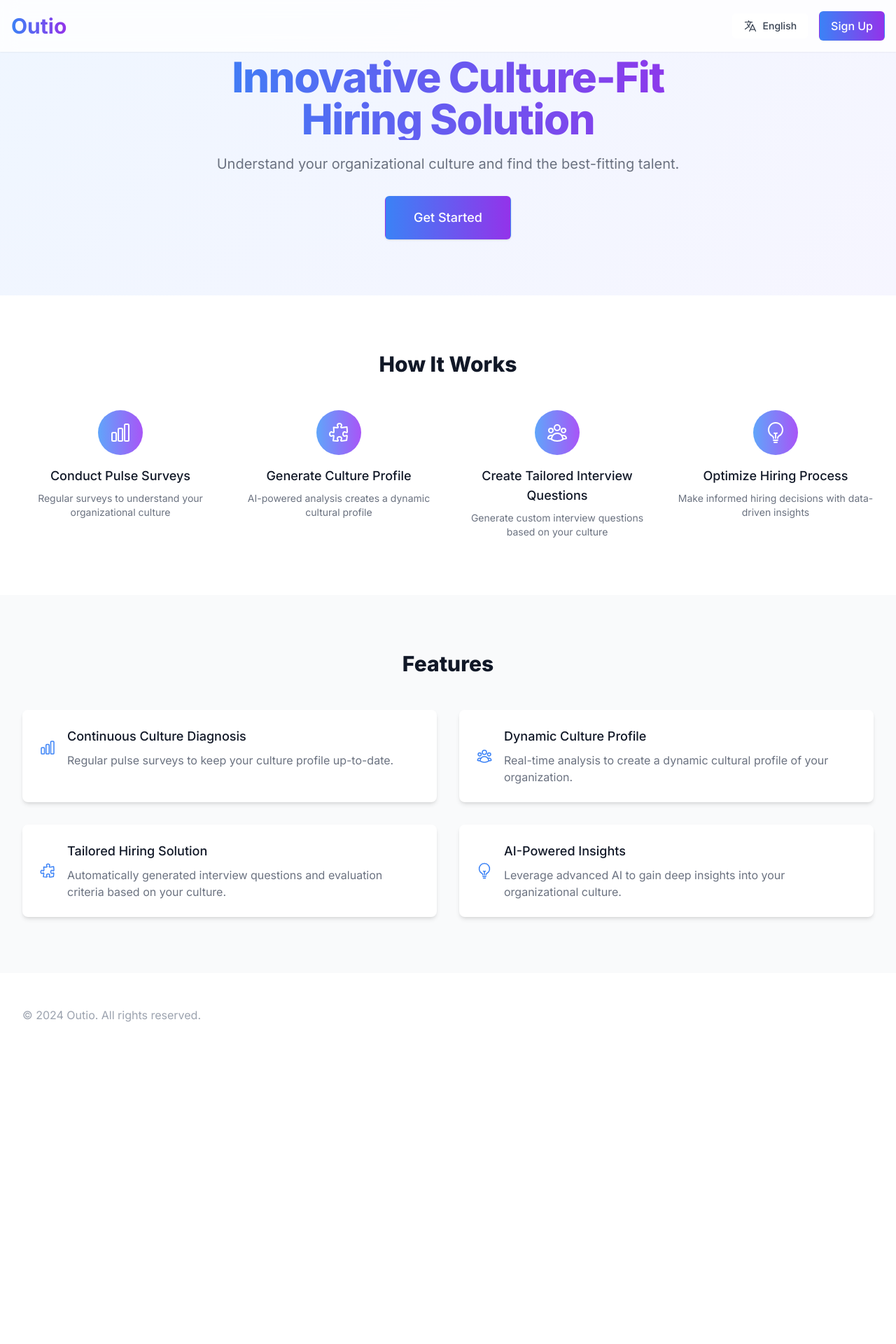
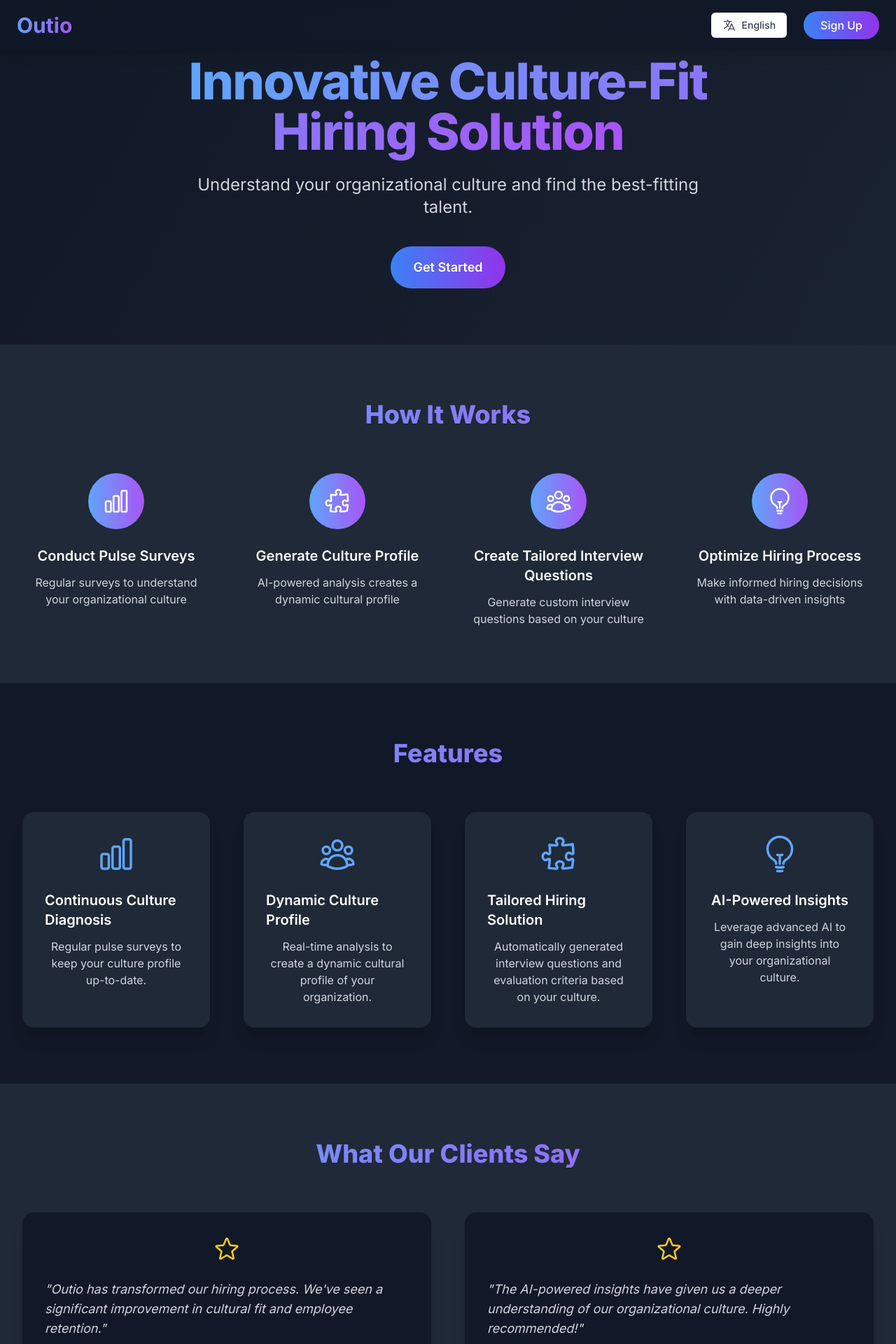
Before and after one commit to selfmadecero/outio, a Next.js app: page / in a window 1280 px wide. Shown: the top 1920 px of the page at 70% size. Before the commit the page ends 1510 px from the top, so only its background shows below. Built offline with nearby package versions, Linux system fonts and the light colour scheme; no server answers.

Commit message:
랜딩페이지 디자인 디벨롭

```diff
--- a/src/app/page.tsx
+++ b/src/app/page.tsx
@@ -12,6 +12,7 @@ import {
   UserGroupIcon,
   PuzzlePieceIcon,
   LightBulbIcon,
+  StarIcon,
 } from '@heroicons/react/24/outline';
 
 export default function Home() {
@@ -57,6 +58,15 @@ export default function Home() {
         'Generate custom interview questions based on your culture',
       step4Description:
         'Make informed hiring decisions with data-driven insights',
+      testimonials: 'What Our Clients Say',
+      testimonial1: {
+        text: "Outio has transformed our hiring process. We've seen a significant improvement in cultural fit and employee retention.",
+        author: 'Jane Doe, HR Director at TechCorp',
+      },
+      testimonial2: {
+        text: 'The AI-powered insights have given us a deeper understanding of our organizational culture. Highly recommended!',
+        author: 'John Smith, CEO of InnovateCo',
+      },
     },
     ko: {
       title: 'Outio',
@@ -86,24 +96,33 @@ export default function Home() {
       step2Description: 'AI 기반 분석으로 동적 문화 프로필 생성',
       step3Description: '귀사의 문화에 기반한 맞춤형 면접 질문 생성',
       step4Description: '데이터 기반 인사이트로 정보에 기반한 채용 결정',
+      testimonials: '고객 후기',
+      testimonial1: {
+        text: 'Outio는 우리의 채용 과정을 혁신했습니다. 문화적 적합성과 직원 유지율이 크게 향상되었습니다.',
+        author: '제인 도, TechCorp HR 디렉터',
+      },
+      testimonial2: {
+        text: 'AI 기반 인사이트를 통해 우리 조직 문화에 대한 더 깊은 이해를 얻을 수 있었습니다. 강력 추천합니다!',
+        author: '존 스미스, InnovateCo CEO',
+      },
     },
   };
 
   return (
-    <div className="flex flex-col min-h-screen bg-gradient-to-br from-blue-50 to-purple-50">
-      <header className="bg-white bg-opacity-80 backdrop-blur-md shadow-sm fixed w-full z-10">
-        <div className="container mx-auto px-4 py-4 flex justify-between items-center">
+    <div className="flex flex-col min-h-screen bg-gradient-to-br from-gray-900 to-gray-800 text-white">
+      <header className="bg-gray-900 bg-opacity-80 backdrop-blur-md shadow-lg fixed w-full z-10">
+        <div className="container mx-auto px-6 py-4 flex justify-between items-center">
           <Link
             href="/"
-            className="text-3xl font-bold bg-clip-text text-transparent bg-gradient-to-r from-blue-500 to-purple-600"
+            className="text-3xl font-bold bg-clip-text text-transparent bg-gradient-to-r from-blue-400 to-purple-500"
           >
             {content[language].title}
           </Link>
-          <div className="flex items-center space-x-4">
+          <div className="flex items-center space-x-6">
             <LanguageSelector onChange={() => {}} />
             <Link
               href="/auth"
-              className="px-4 py-2 border border-transparent rounded-md shadow-sm text-base font-medium text-white bg-gradient-to-r from-blue-500 to-purple-600 hover:from-blue-600 hover:to-purple-700"
+              className="px-6 py-2 rounded-full text-base font-medium text-white bg-gradient-to-r from-blue-500 to-purple-600 hover:from-blue-600 hover:to-purple-700 transition-all duration-300 ease-in-out transform hover:scale-105"
             >
               {content[language].signup}
             </Link>
@@ -111,40 +130,43 @@ export default function Home() {
         </div>
       </header>
 
-      <main className="flex-1 flex flex-col items-center justify-center text-center py-20">
+      <main className="flex-1 flex flex-col items-center justify-center text-center py-20 px-4">
         <motion.div
           initial={{ opacity: 0, y: 20 }}
           animate={{ opacity: 1, y: 0 }}
           transition={{ duration: 0.8 }}
-          className="max-w-3xl px-4"
+          className="max-w-4xl"
         >
-          <h1 className="text-4xl tracking-tight font-extrabold text-gray-900 sm:text-5xl md:text-6xl">
-            <span className="block bg-clip-text text-transparent bg-gradient-to-r from-blue-500 to-purple-600">
+          <h1 className="text-5xl sm:text-6xl md:text-7xl tracking-tight font-extrabold mb-6">
+            <span className="bg-clip-text text-transparent bg-gradient-to-r from-blue-400 to-purple-500">
               {content[language].subtitle}
             </span>
           </h1>
-          <p className="mt-3 max-w-md mx-auto text-base text-gray-500 sm:text-lg md:mt-5 md:text-xl md:max-w-3xl">
+          <p className="mt-3 text-xl sm:text-2xl text-gray-300 max-w-3xl mx-auto">
             {content[language].description}
           </p>
-          <div className="mt-5 max-w-md mx-auto sm:flex sm:justify-center md:mt-8">
-            <div className="rounded-md shadow">
+          <motion.div
+            initial={{ opacity: 0, scale: 0.5 }}
+            animate={{ opacity: 1, scale: 1 }}
+            transition={{ duration: 0.5, delay: 0.3 }}
+            className="mt-10"
+          >
             <Link
               href="/auth"
-                className="w-full flex items-center justify-center px-8 py-3 border border-transparent text-base font-medium rounded-md text-white bg-gradient-to-r from-blue-500 to-purple-600 hover:from-blue-600 hover:to-purple-700 md:py-4 md:text-lg md:px-10"
+              className="inline-block px-8 py-4 text-lg font-semibold rounded-full text-white bg-gradient-to-r from-blue-500 to-purple-600 hover:from-blue-600 hover:to-purple-700 transition-all duration-300 ease-in-out transform hover:scale-105 hover:shadow-lg"
             >
               {content[language].cta}
             </Link>
-            </div>
-          </div>
+          </motion.div>
         </motion.div>
       </main>
 
-      <section className="bg-white">
-        <div className="max-w-7xl mx-auto px-4 sm:px-6 lg:px-8 py-20">
-          <h2 className="text-3xl font-extrabold text-gray-900 text-center mb-12">
+      <section className="bg-gray-800 py-20">
+        <div className="max-w-7xl mx-auto px-4 sm:px-6 lg:px-8">
+          <h2 className="text-4xl font-extrabold text-center mb-16 bg-clip-text text-transparent bg-gradient-to-r from-blue-400 to-purple-500">
             {content[language].howItWorks}
           </h2>
-          <div className="grid grid-cols-1 gap-8 md:grid-cols-2 lg:grid-cols-4">
+          <div className="grid grid-cols-1 gap-12 md:grid-cols-2 lg:grid-cols-4">
             {[
               {
                 title: content[language].step1,
@@ -174,25 +196,25 @@ export default function Home() {
                 transition={{ duration: 0.5, delay: index * 0.1 }}
                 className="flex flex-col items-center text-center"
               >
-                <div className="flex items-center justify-center h-16 w-16 rounded-full bg-gradient-to-r from-blue-400 to-purple-500 text-white mb-4">
-                  <step.icon className="h-8 w-8" />
+                <div className="flex items-center justify-center h-20 w-20 rounded-full bg-gradient-to-r from-blue-400 to-purple-500 text-white mb-6">
+                  <step.icon className="h-10 w-10" />
                 </div>
-                <h3 className="text-lg font-medium text-gray-900 mb-2">
+                <h3 className="text-xl font-semibold text-white mb-3">
                   {step.title}
                 </h3>
-                <p className="text-sm text-gray-500">{step.description}</p>
+                <p className="text-gray-300">{step.description}</p>
               </motion.div>
             ))}
           </div>
         </div>
       </section>
 
-      <section className="bg-gray-50">
-        <div className="max-w-7xl mx-auto px-4 sm:px-6 lg:px-8 py-20">
-          <h2 className="text-3xl font-extrabold text-gray-900 text-center mb-12">
+      <section className="bg-gray-900 py-20">
+        <div className="max-w-7xl mx-auto px-4 sm:px-6 lg:px-8">
+          <h2 className="text-4xl font-extrabold text-center mb-16 bg-clip-text text-transparent bg-gradient-to-r from-blue-400 to-purple-500">
             Features
           </h2>
-          <div className="grid grid-cols-1 gap-8 md:grid-cols-2">
+          <div className="grid grid-cols-1 gap-12 md:grid-cols-2 lg:grid-cols-4">
             {[
               {
                 title: content[language].feature1,
@@ -217,23 +239,21 @@ export default function Home() {
             ].map((feature, index) => (
               <motion.div
                 key={index}
-                initial={{ opacity: 0, x: index % 2 === 0 ? -20 : 20 }}
-                animate={{ opacity: 1, x: 0 }}
+                initial={{ opacity: 0, y: 20 }}
+                animate={{ opacity: 1, y: 0 }}
                 transition={{ duration: 0.5, delay: index * 0.1 }}
-                className="bg-white rounded-lg shadow-md p-6 hover:shadow-lg transition duration-300"
+                className="bg-gray-800 rounded-2xl shadow-xl p-8 hover:shadow-2xl transition duration-300 transform hover:scale-105"
               >
-                <div className="flex items-center">
-                  <div className="flex-shrink-0">
-                    <feature.icon className="h-6 w-6 text-blue-500" />
+                <div className="flex flex-col items-center">
+                  <div className="flex-shrink-0 mb-6">
+                    <feature.icon className="h-14 w-14 text-blue-400" />
                   </div>
-                  <div className="ml-4">
-                    <h3 className="text-lg font-medium text-gray-900">
+                  <h3 className="text-xl font-semibold text-white mb-3">
                     {feature.title}
                   </h3>
-                    <p className="mt-2 text-base text-gray-500">
+                  <p className="text-gray-300 text-center">
                     {feature.description}
                   </p>
-                  </div>
                 </div>
               </motion.div>
             ))}
@@ -241,13 +261,41 @@ export default function Home() {
         </div>
       </section>
 
-      <footer className="bg-white">
-        <div className="max-w-7xl mx-auto py-12 px-4 sm:px-6 md:flex md:items-center md:justify-between lg:px-8">
-          <div className="mt-8 md:mt-0 md:order-1">
-            <p className="text-center text-base text-gray-400">
+      <section className="bg-gray-800 py-20">
+        <div className="max-w-7xl mx-auto px-4 sm:px-6 lg:px-8">
+          <h2 className="text-4xl font-extrabold text-center mb-16 bg-clip-text text-transparent bg-gradient-to-r from-blue-400 to-purple-500">
+            {content[language].testimonials}
+          </h2>
+          <div className="grid grid-cols-1 gap-12 md:grid-cols-2">
+            {[
+              content[language].testimonial1,
+              content[language].testimonial2,
+            ].map((testimonial, index) => (
+              <motion.div
+                key={index}
+                initial={{ opacity: 0, x: index % 2 === 0 ? -20 : 20 }}
+                animate={{ opacity: 1, x: 0 }}
+                transition={{ duration: 0.5, delay: index * 0.1 }}
+                className="bg-gray-900 rounded-2xl shadow-xl p-8 hover:shadow-2xl transition duration-300"
+              >
+                <div className="flex flex-col items-center">
+                  <StarIcon className="h-10 w-10 text-yellow-400 mb-6" />
+                  <p className="text-gray-300 italic mb-6 text-lg">
+                    "{testimonial.text}"
+                  </p>
+                  <p className="font-medium text-white">{testimonial.author}</p>
+                </div>
+              </motion.div>
+            ))}
+          </div>
+        </div>
+      </section>
+
+      <footer className="bg-gray-900 py-12">
+        <div className="max-w-7xl mx-auto px-4 sm:px-6 lg:px-8 flex justify-center">
+          <p className="text-center text-gray-400">
             &copy; 2024 Outio. All rights reserved.
           </p>
-          </div>
         </div>
       </footer>
     </div>
```
Also changed, not shown: 1 other file (tests, documents, lock files or other folders). Lines whose indentation alone changed are shown as unchanged.
